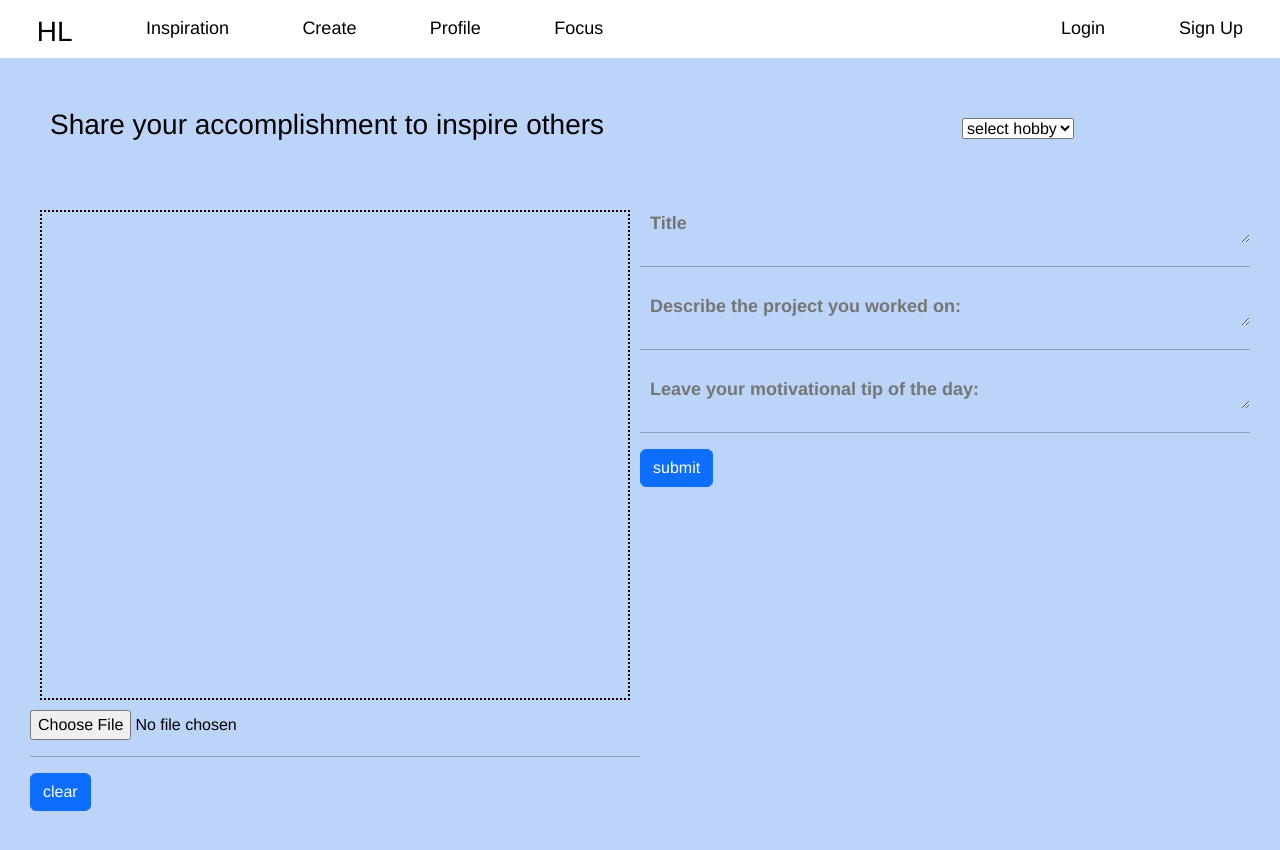
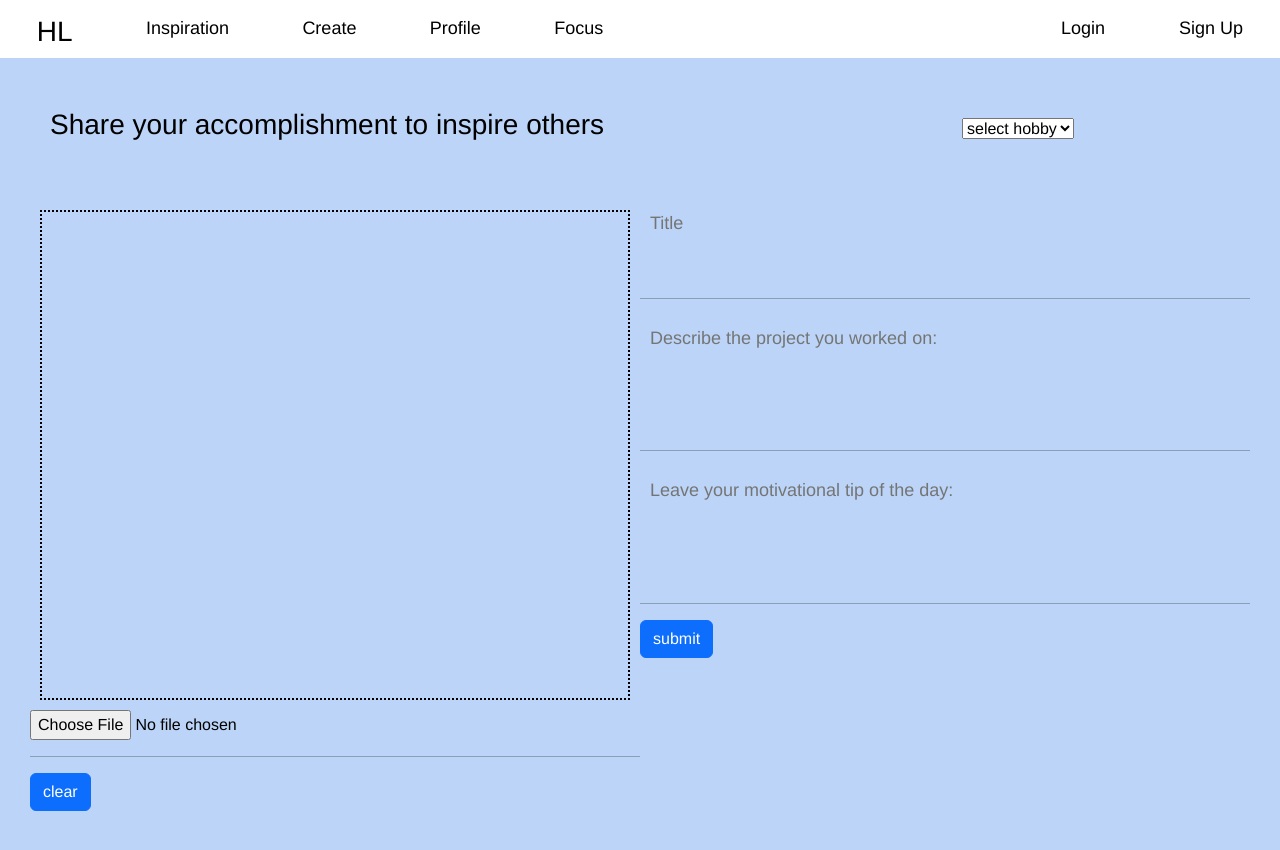
Before and after one commit to ylopez25/hobby_lobby, a React (Create React App) app: page /create in a window 1280 px wide. Shown: the top 850 px of the page. Built offline with nearby package versions, Linux system fonts and the light colour scheme.

Commit message:
bootstrap override

```diff
--- a/src/components/Upload.css
+++ b/src/components/Upload.css
@@ -34,10 +34,10 @@
   overflow: auto;
 }
 
-textarea {
-  font-weight: 700;
+.upload_details textarea {
+  font-weight: 500;
   cursor:text;
-  font-size: 36px;
+  font-size: 25px;
   -moz-osx-font-smoothing: grayscale;
     -webkit-font-smoothing: antialiased;
     word-wrap: break-word;
@@ -51,9 +51,10 @@ textarea {
     padding: 0;
     resize: none;
     width: 100%;
+    overflow: auto;
 }
 
-textarea:focus {
+.upload_details textarea:focus {
   outline:none;
-  height:43px;
+  /* height:43px; */
 }
--- a/src/components/Upload.js
+++ b/src/components/Upload.js
@@ -48,11 +48,11 @@ export default function Update() {
           </div>
         </div>
         <div className="upload_details">
-          <textarea name="name" id="" cols="30" rows="10" placeholder="Title" style={{ height: "43px" }}></textarea>
+          <textarea name="name" id="" placeholder="Title" ></textarea>
           <hr />
-          <textarea name="name" id="" cols="30" rows="10" placeholder="Describe the project you worked on:" style={{ height: "43px" }}></textarea>
+          <textarea name="name" id="" rows="3" placeholder="Describe the project you worked on:" ></textarea>
           <hr />
-          <textarea name="name" id="" cols="30" rows="10" placeholder="Leave your motivational tip of the day:" style={{ height: "43px" }}></textarea>
+          <textarea name="name" id="" rows="3" placeholder="Leave your motivational tip of the day:"></textarea>
           <hr />
           <div>
             <button className="btn btn-primary">submit</button>
```
